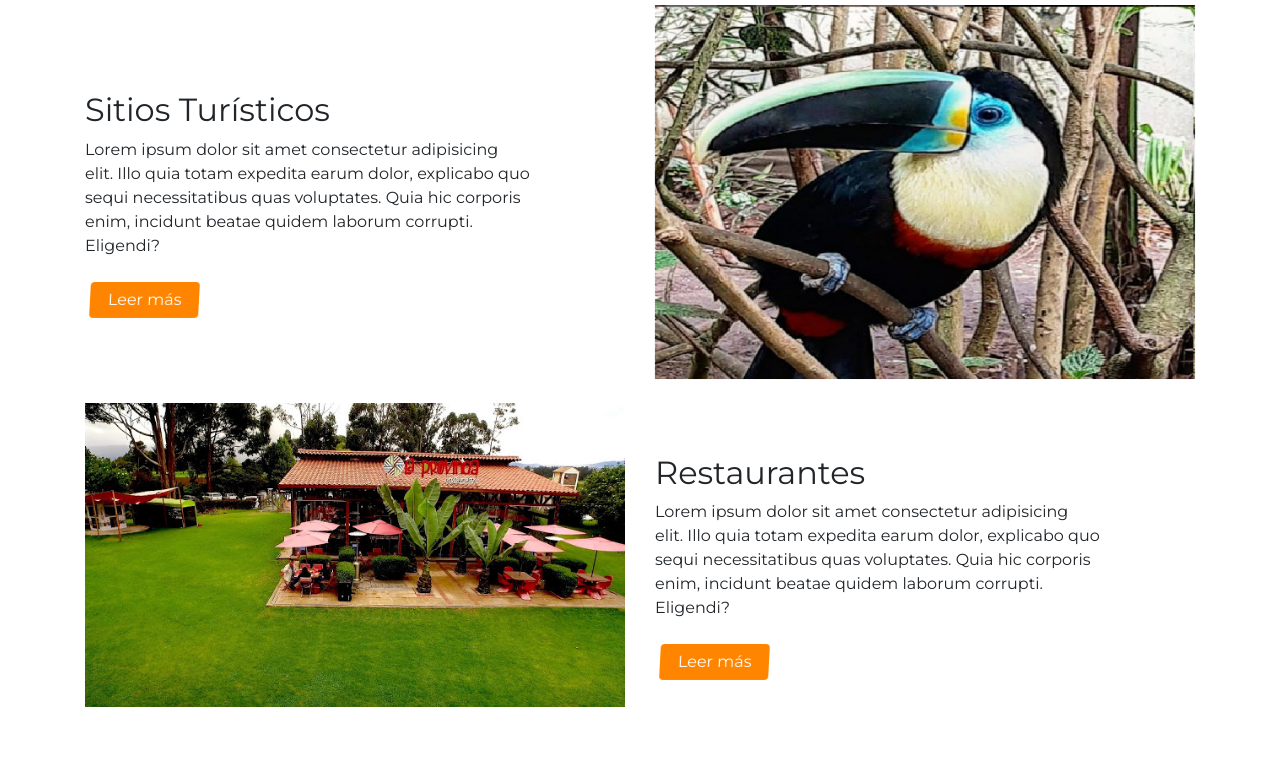
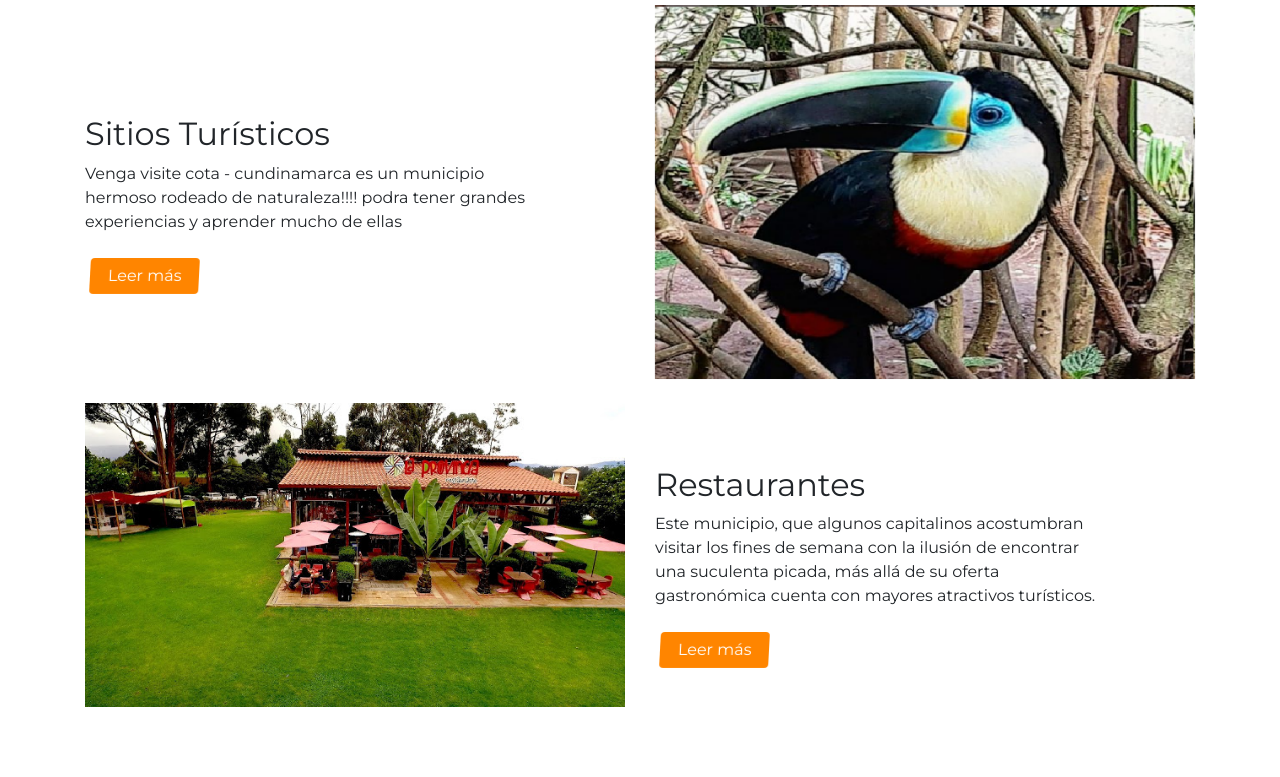
Before and after one commit to juanfiki/Proyectobit, a plain HTML site: page Index.html in a window 1280 px wide. Shown: the part 1980-2757 px from the top of the page. Drawn offline with nearby package versions, Linux system fonts and the light colour scheme; grey boxes are pictures that could not be loaded; a web font is replaced by a local one.

Commit message:
index agregando

```diff
--- a/Index.html
+++ b/Index.html
@@ -163,9 +163,7 @@
                         <div class="col-lg-5 mr-auto align-self-center order-lg-1">
                             <h2 class="text-blank">Sitios Turísticos</h2>
                             <p class="mb-4">
-                                Lorem ipsum dolor sit amet consectetur adipisicing elit. Illo quia totam expedita earum
-                                dolor, explicabo quo sequi necessitatibus quas voluptates. Quia hic corporis enim,
-                                incidunt beatae quidem laborum corrupti. Eligendi?
+                                Venga visite cota - cundinamarca es un municipio hermoso rodeado de naturaleza!!!! podra tener grandes experiencias y aprender mucho de ellas
                             </p>
                             <a href="#" class="btn btn-about">Leer más</a>
                         </div>
@@ -186,9 +184,7 @@
                         <div class="col-lg-5 mr-auto align-self-center order-lg-2">
                             <h2 class="text-blank">Restaurantes</h2>
                             <p class="mb-4">
-                                Lorem ipsum dolor sit amet consectetur adipisicing elit. Illo quia totam expedita earum
-                                dolor, explicabo quo sequi necessitatibus quas voluptates. Quia hic corporis enim,
-                                incidunt beatae quidem laborum corrupti. Eligendi?
+                                Este municipio, que algunos capitalinos acostumbran visitar los fines de semana con la ilusión de encontrar una suculenta picada, más allá de su oferta gastronómica cuenta con mayores atractivos turísticos.
                             </p>
                             <a href="#" class="btn btn-about">Leer más</a>
                         </div>
```
